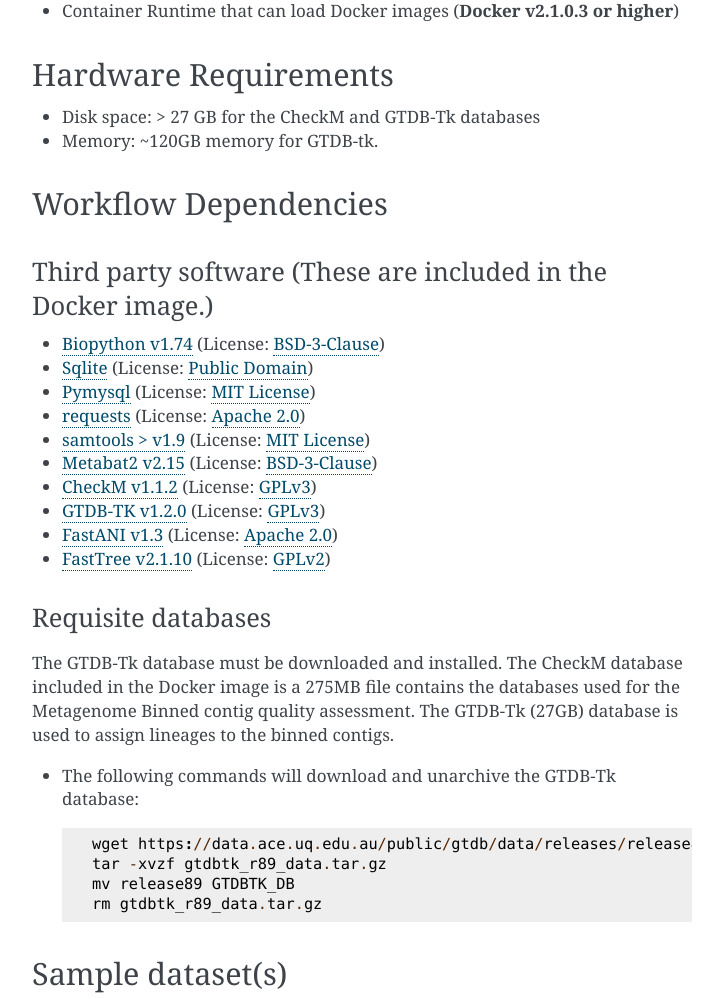
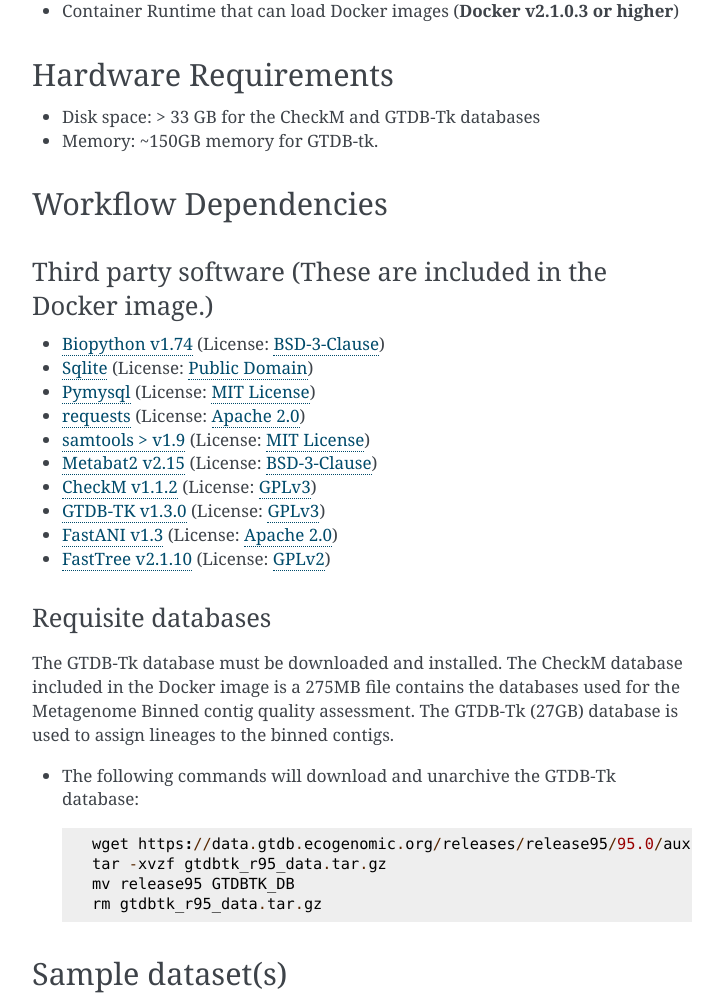
Before and after one commit to microbiomedata/metaMAGs, a Sphinx documentation site: the page built from docs/index.rst, in a window 1280 px wide and 1400 px high, scrolled down 845 px. Shown: the part 155-1154 px from the top of the window, without its empty margins (388-1111 px from the left). Built offline with Sphinx 7.4.7, drawn with Linux system fonts in a browser that asks for light colours.

Commit message:
update gtdbtk database version r95 and gtdb-tk version 1.3.0

```diff
--- a/docs/index.rst
+++ b/docs/index.rst
@@ -30,8 +30,8 @@
 Hardware Requirements
 ---------------------
 
-- Disk space: > 27 GB for the CheckM and GTDB-Tk databases
-- Memory: ~120GB memory for GTDB-tk.
+- Disk space: > 33 GB for the CheckM and GTDB-Tk databases
+- Memory: ~150GB memory for GTDB-tk.
 
 Workflow Dependencies
 ---------------------
@@ -46,7 +46,7 @@
 - `samtools > v1.9 <https://github.com/samtools/samtools>`_ (License: `MIT License <https://github.com/samtools/samtools/blob/develop/LICENSE>`_)
 - `Metabat2 v2.15 <https://pubmed.ncbi.nlm.nih.gov/31388474/>`_ (License: `BSD-3-Clause <https://bitbucket.org/berkeleylab/metabat/src/master/license.txt>`_)
 - `CheckM v1.1.2 <https://www.ncbi.nlm.nih.gov/pmc/articles/PMC4484387/>`_ (License: `GPLv3 <https://github.com/Ecogenomics/CheckM/blob/master/LICENSE>`_)
-- `GTDB-TK v1.2.0 <https://doi.org/10.1093/bioinformatics/btz848>`_ (License: `GPLv3 <https://github.com/Ecogenomics/GTDBTk/blob/master/LICENSE>`_)
+- `GTDB-TK v1.3.0 <https://doi.org/10.1093/bioinformatics/btz848>`_ (License: `GPLv3 <https://github.com/Ecogenomics/GTDBTk/blob/master/LICENSE>`_)
 - `FastANI v1.3 <https://github.com/ParBLiSS/FastANI>`_ (License: `Apache 2.0 <https://github.com/ParBLiSS/FastANI/blob/master/LICENSE>`_)
 - `FastTree v2.1.10 <http://www.microbesonline.org/fasttree/>`_ (License: `GPLv2 <http://www.microbesonline.org/fasttree/FastTree.c>`_)
 
@@ -58,10 +58,10 @@
 
 - The following commands will download and unarchive the GTDB-Tk database::
 
-    wget https://data.ace.uq.edu.au/public/gtdb/data/releases/release89/89.0/gtdbtk_r89_data.tar.gz
-    tar -xvzf gtdbtk_r89_data.tar.gz
-    mv release89 GTDBTK_DB
-    rm gtdbtk_r89_data.tar.gz
+    wget https://data.gtdb.ecogenomic.org/releases/release95/95.0/auxillary_files/gtdbtk_r95_data.tar.gz
+    tar -xvzf gtdbtk_r95_data.tar.gz
+    mv release95 GTDBTK_DB
+    rm gtdbtk_r95_data.tar.gz
 
 Sample dataset(s)
 -----------------
```
Also changed, not shown: README.md (+6 -6 lines).
